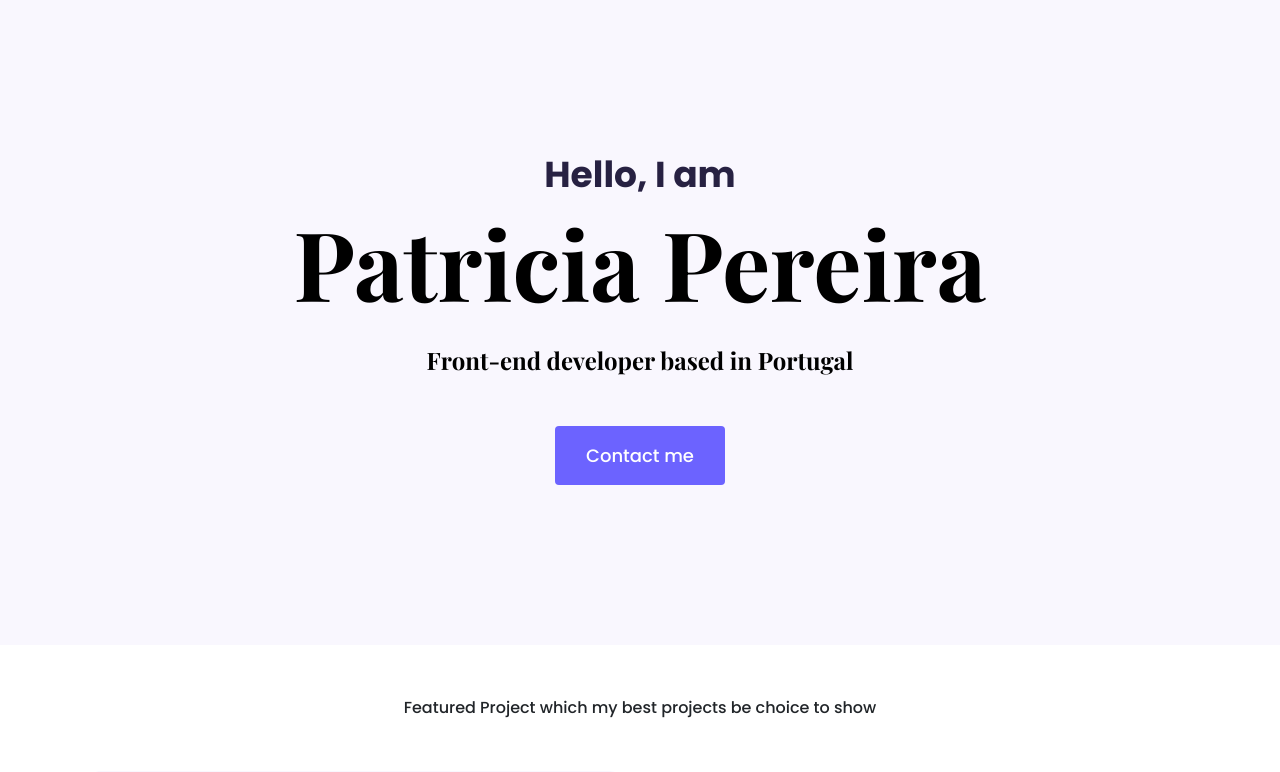
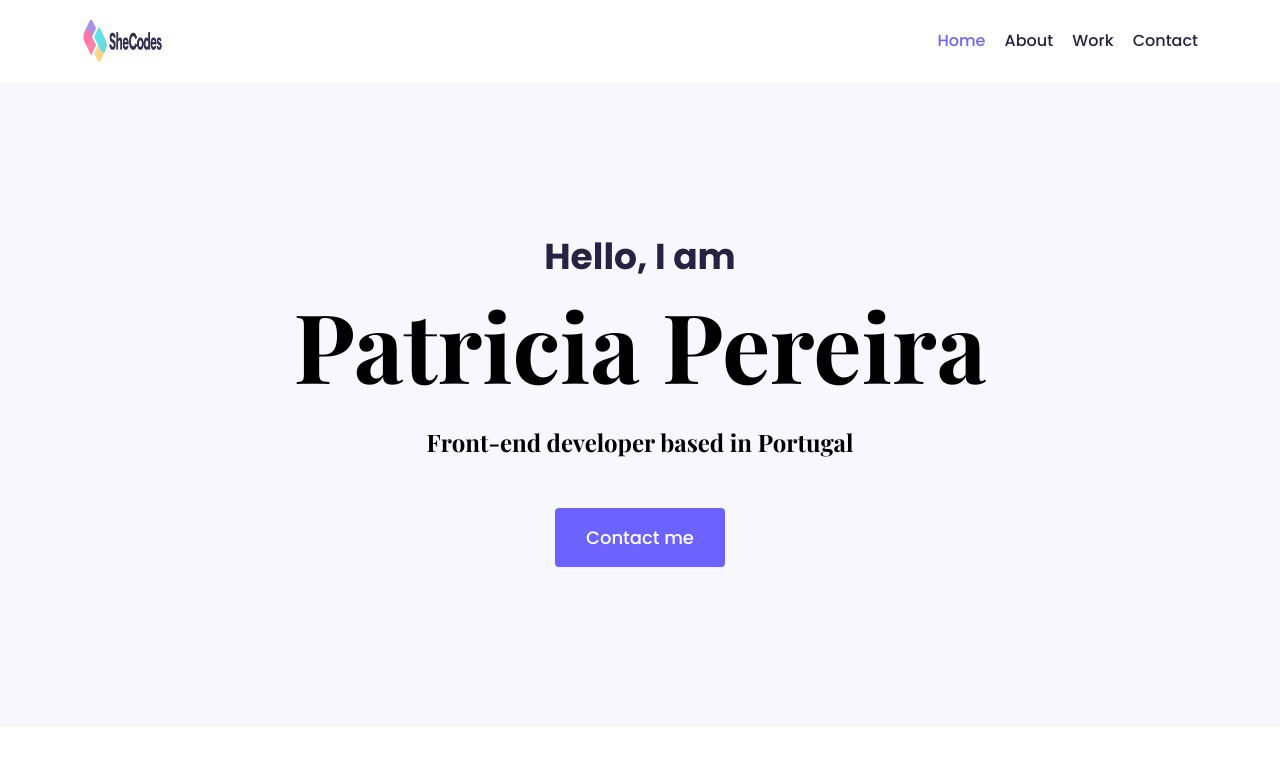
Before and after one commit to Puleng75/Patricia-SheCodes-Portfolio, a plain HTML site: page index.html in a window 1280 px wide. Shown: the top 772 px of the page. Drawn offline with nearby package versions, Linux system fonts and the light colour scheme.

Commit message:
updated html and CSS

```diff
--- a/index.html
+++ b/index.html
@@ -22,6 +22,23 @@
             crossorigin="anonymous"></script>
 </head>
 <body>
+    <div class="container">
+        <nav class="d-flex justify-content-between">
+        <img src="images/logo.png" class="logo d-none d-md-block" alt=""/>
+        <ul>
+            <li class="active">
+                <a href="/">Home</a></li>
+            <li>
+                <a href="about.html">About</a></li>
+            <li>
+              <a href="work.html">Work</a></li>
+            <li>
+                <a href="contact.html">Contact</a></li>
+        </ul>
+    </nav>
+        </div>
+    </div>
+    </div>
     <div class="hero">
         <p>Hello, I am</p>
         <h1>Patricia Pereira</h1>
@@ -33,6 +50,7 @@
     <p class="text-center m-5">
         Featured Project which my best projects be choice to show
     </p>
+    </div>
     <div class="container">
         <div class="row mb-5">
             <div class="col d-none d-lg-block">
--- a/styles.css
+++ b/styles.css
@@ -119,3 +119,31 @@ p {
     text-align: center;
   }
 }
+.logo {
+  max-width: 80px;
+}
+
+nav {
+  padding: 20px 0;
+}
+nav li {
+  display:inline;
+  list-style: none;
+  line-height: 42px;
+  margin-left: 15px;
+}
+
+nav a {
+  text-decoration: none;
+  color: #272142;
+  transition: all 150ms ease-in-out;
+}
+
+nav a:hover, nav li.active a {
+  color: var(--branding-color);
+}
+
+nav ul{
+  padding: 0;
+  margin: 0;
+}
```
Also changed, not shown: images/logo.png (added).
